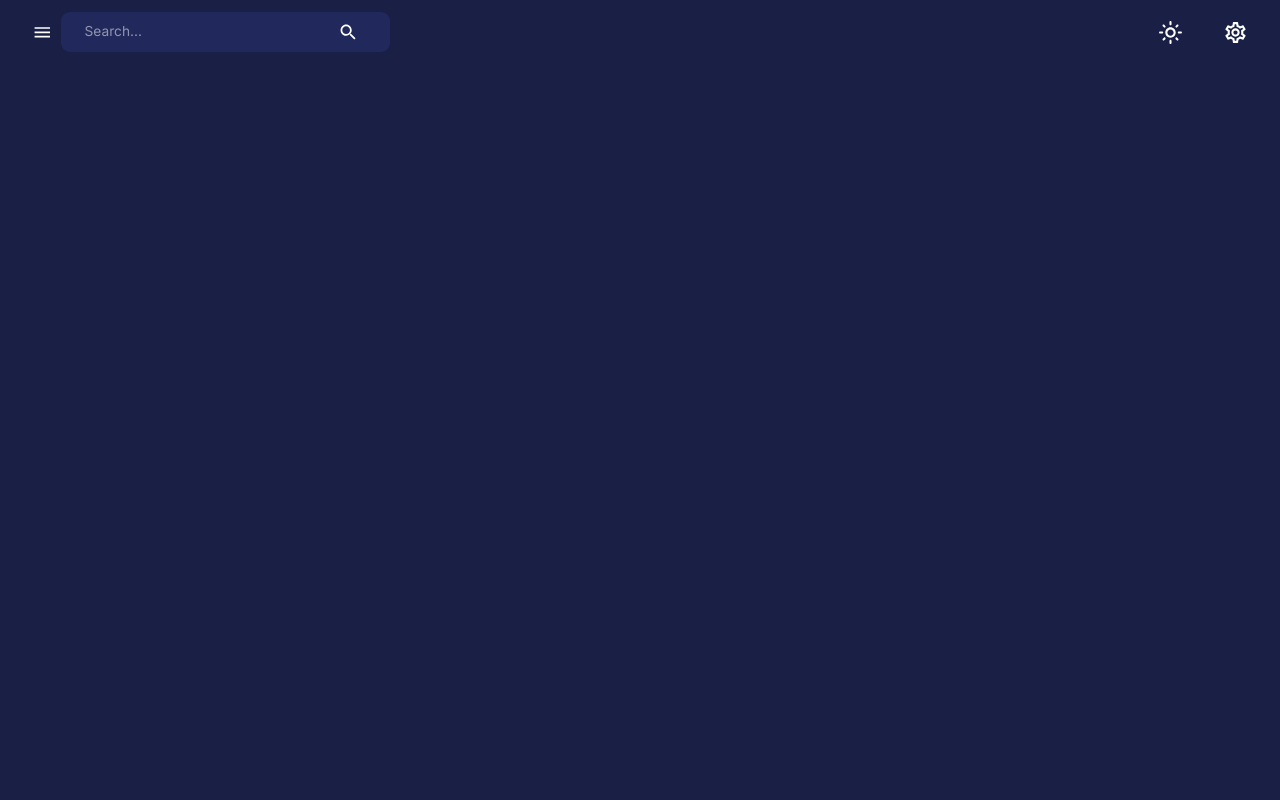
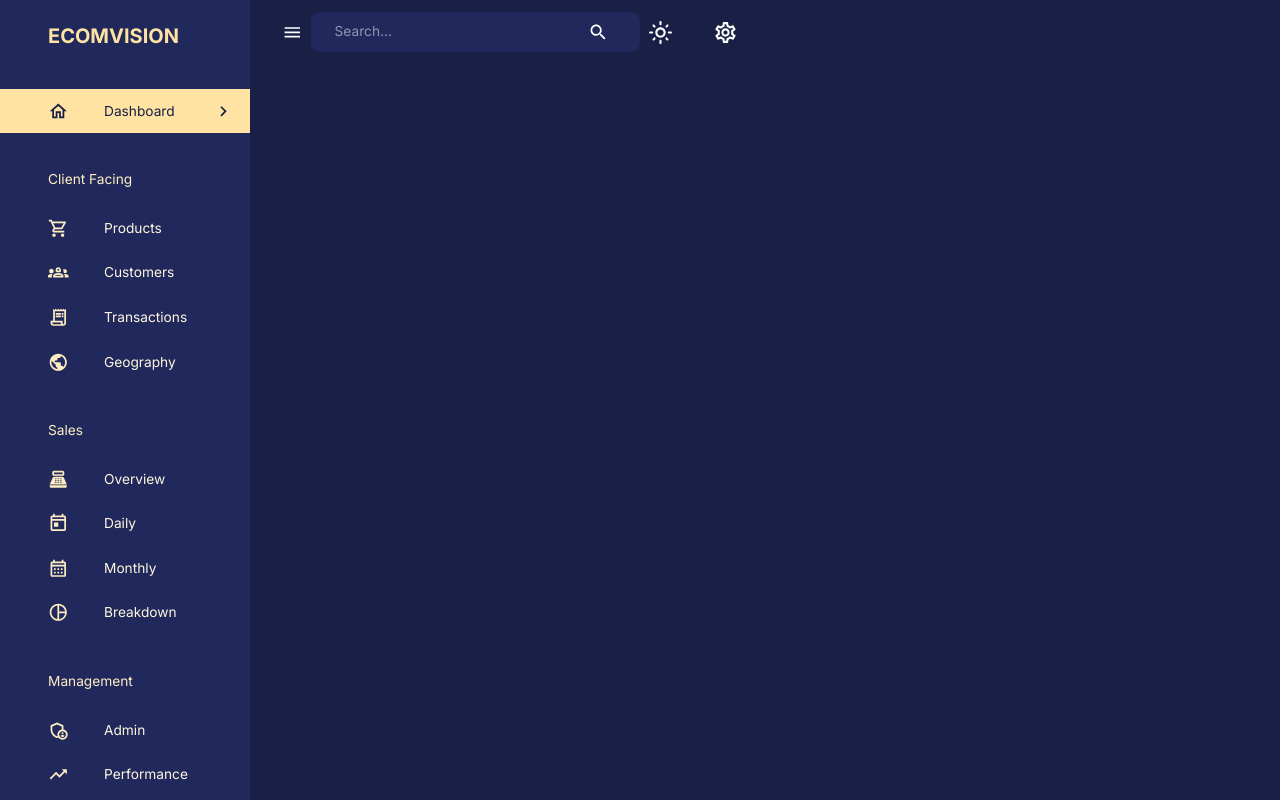
Before and after one commit to azazel-oss/dashboard-mern, a React (Vite) app in the folder client/: page /dashboard in a window 1280 px wide. Built offline with nearby package versions, Linux system fonts and the light colour scheme.

Commit message:
Add sidebar using material ui

```diff
--- a/client/src/components/Navbar.jsx
+++ b/client/src/components/Navbar.jsx
@@ -18,7 +18,7 @@
   useTheme,
 } from "@mui/material";
 
-function Navbar(props) {
+function Navbar({ setIsSidebarOpen }) {
   const dispatch = useDispatch();
   const theme = useTheme();
   return (
@@ -34,6 +34,7 @@
         <FlexBetween>
           <IconButton
             onClick={() => {
+              setIsSidebarOpen((prevState) => !prevState);
               console.log("Open/close sidebar");
             }}
           >
--- /dev/null
+++ b/client/src/components/Sidebar.jsx
@@ -0,0 +1,202 @@
+import React, { useEffect, useState } from "react";
+import { useLocation, useNavigate } from "react-router-dom";
+import FlexBetween from "./FlexBetween.jsx";
+import profileImage from "../assets/eustace.png";
+import {
+  Box,
+  Divider,
+  Drawer,
+  IconButton,
+  List,
+  ListItem,
+  ListItemButton,
+  ListItemIcon,
+  ListItemText,
+  Typography,
+  useTheme,
+} from "@mui/material";
+
+import {
+  SettingsOutlined,
+  ChevronLeft,
+  ChevronRight,
+  HomeOutlined,
+  ShoppingCartOutlined,
+  Groups2Outlined,
+  ReceiptLongOutlined,
+  PublicOutlined,
+  PointOfSaleOutlined,
+  TodayOutlined,
+  CalendarMonthOutlined,
+  AdminPanelSettingsOutlined,
+  TrendingUpOutlined,
+  PieChartOutlined,
+  ChevronRightOutlined,
+} from "@mui/icons-material";
+
+const navItems = [
+  {
+    text: "Dashboard",
+    icon: <HomeOutlined />,
+  },
+  {
+    text: "Client Facing",
+    icon: null,
+  },
+  {
+    text: "Products",
+    icon: <ShoppingCartOutlined />,
+  },
+  {
+    text: "Customers",
+    icon: <Groups2Outlined />,
+  },
+  {
+    text: "Transactions",
+    icon: <ReceiptLongOutlined />,
+  },
+  {
+    text: "Geography",
+    icon: <PublicOutlined />,
+  },
+  {
+    text: "Sales",
+    icon: null,
+  },
+  {
+    text: "Overview",
+    icon: <PointOfSaleOutlined />,
+  },
+  {
+    text: "Daily",
+    icon: <TodayOutlined />,
+  },
+  {
+    text: "Monthly",
+    icon: <CalendarMonthOutlined />,
+  },
+  {
+    text: "Breakdown",
+    icon: <PieChartOutlined />,
+  },
+  {
+    text: "Management",
+    icon: null,
+  },
+  {
+    text: "Admin",
+    icon: <AdminPanelSettingsOutlined />,
+  },
+  {
+    text: "Performance",
+    icon: <TrendingUpOutlined />,
+  },
+];
+
+function Sidebar({
+  drawerWidth,
+  setIsSidebarOpen,
+  isSidebarOpen,
+  isNonMobile,
+}) {
+  const { pathname } = useLocation();
+  const [active, setActive] = useState("");
+  const navigate = useNavigate();
+  const theme = useTheme();
+  useEffect(() => {
+    setActive(pathname.substring(1));
+  }, [pathname]);
+  return (
+    <Box component={"nav"}>
+      {isSidebarOpen && (
+        <Drawer
+          open={isSidebarOpen}
+          onClose={() => setIsSidebarOpen(false)}
+          variant={"persistent"}
+          anchor={"left"}
+          sx={{
+            width: drawerWidth,
+            "& .MuiDrawer-paper": {
+              color: theme.palette.secondary[200],
+              backgroundColor: theme.palette.background.alt,
+              boxSizing: "border-box",
+              borderWidth: isNonMobile ? 0 : "2px",
+              width: drawerWidth,
+            },
+          }}
+        >
+          <Box width={"100%"}>
+            <Box m={"1.5rem 2rem 2rem 3rem"}>
+              <FlexBetween color={theme.palette.secondary.main}>
+                <Box display={"flex"} alignItems={"center"} gap={"0.5rem"}>
+                  <Typography variant={"h4"} fontWeight={"bold"}>
+                    ECOMVISION
+                  </Typography>
+                </Box>
+                {!isNonMobile && (
+                  <IconButton
+                    onClick={() => {
+                      setIsSidebarOpen((prevState) => !prevState);
+                    }}
+                  >
+                    <ChevronLeft />
+                  </IconButton>
+                )}
+              </FlexBetween>
+            </Box>
+            <List>
+              {navItems.map(({ text, icon }) => {
+                if (!icon) {
+                  return (
+                    <Typography key={text} sx={{ m: "2.25rem 0 1rem 3rem" }}>
+                      {text}
+                    </Typography>
+                  );
+                }
+                const lcText = text.toLowerCase();
+                return (
+                  <ListItem key={text} disablePadding>
+                    <ListItemButton
+                      onClick={() => {
+                        navigate("/" + lcText);
+                        setActive(lcText);
+                      }}
+                      sx={{
+                        backgroundColor:
+                          active === lcText
+                            ? theme.palette.secondary[300]
+                            : "transparent",
+                        color:
+                          active === lcText
+                            ? theme.palette.primary[600]
+                            : theme.palette.secondary[100],
+                      }}
+                    >
+                      <ListItemIcon
+                        sx={{
+                          ml: "2rem",
+                          color:
+                            active === lcText
+                              ? theme.palette.primary[600]
+                              : theme.palette.secondary[200],
+                        }}
+                      >
+                        {icon}
+                      </ListItemIcon>
+                      <ListItemText primary={text} />
+                      {active === lcText && (
+                        <ChevronRightOutlined sx={{ ml: "auto" }} />
+                      )}
+                    </ListItemButton>
+                  </ListItem>
+                );
+              })}
+            </List>
+          </Box>
+        </Drawer>
+      )}
+    </Box>
+  );
+}
+
+export default Sidebar;
--- a/client/src/scenes/layout/index.jsx
+++ b/client/src/scenes/layout/index.jsx
@@ -3,12 +3,25 @@
 import { Outlet } from "react-router-dom";
 import { useSelector } from "react-redux";
 import Navbar from "../../components/Navbar";
+import Sidebar from "../../components/Sidebar";
 
 function Layout(props) {
+  const isNonMobile = useMediaQuery("(min-width: 600px)");
+  const [isSidebarOpen, setIsSidebarOpen] = useState(true);
   return (
-    <Box width={"100%"} height={"100%"}>
+    <Box
+      display={isNonMobile ? "flex" : "block"}
+      width={"100%"}
+      height={"100%"}
+    >
+      <Sidebar
+        isNonMobile={isNonMobile}
+        drawerWidth={"250px"}
+        isSidebarOpen={isSidebarOpen}
+        setIsSidebarOpen={setIsSidebarOpen}
+      />
       <Box>
-        <Navbar />
+        <Navbar setIsSidebarOpen={setIsSidebarOpen} />
         <Outlet />
       </Box>
     </Box>
```
